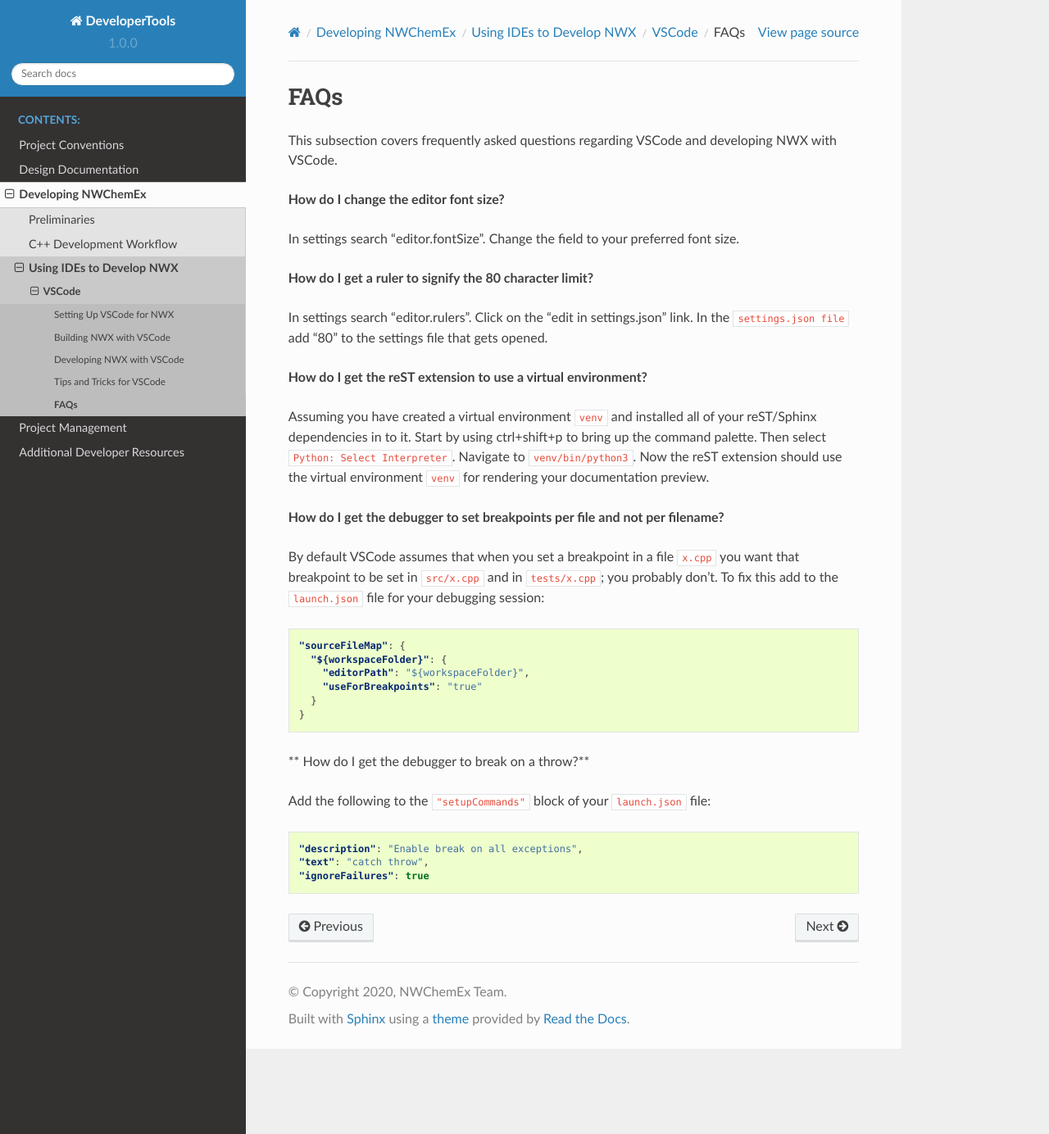
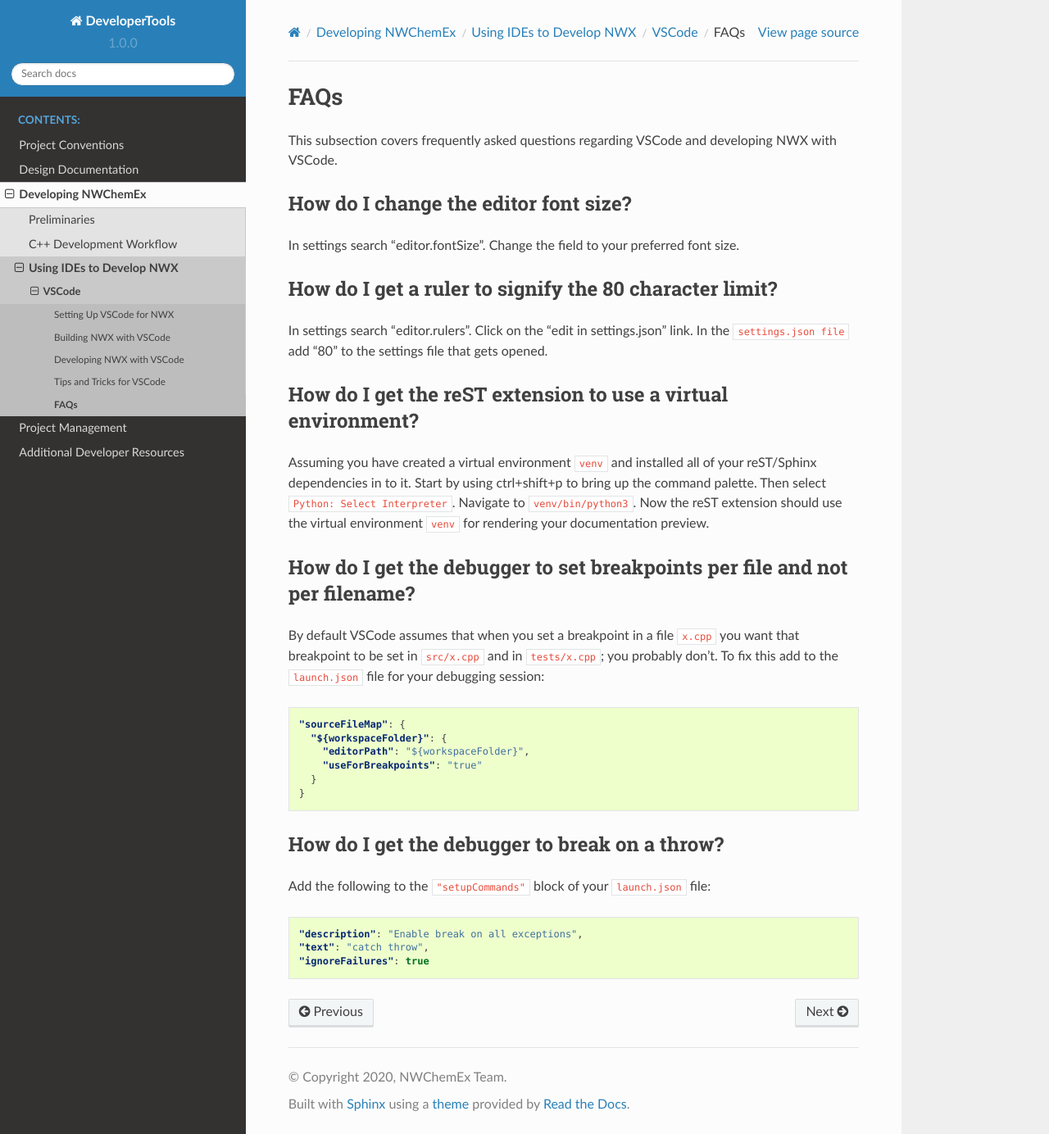
Before and after one commit to NWChemEx-Project/DeveloperTools, a Sphinx documentation site: the page built from docs/source/development/ides/vscode/faqs.rst, in a window 1280 px wide and 1384 px high. Shown: the whole window at 82% size. Built offline with Sphinx 7.4.7 and the Read the Docs theme 2.0.0, drawn with Linux system fonts in a browser that asks for light colours.

Commit message:
Update faqs.rst

```diff
--- a/docs/source/development/ides/vscode/faqs.rst
+++ b/docs/source/development/ides/vscode/faqs.rst
@@ -5,16 +5,19 @@ This subsection covers frequently asked questions regarding VSCode and
 developing NWX with VSCode.
 
 **How do I change the editor font size?**
+-----------------------------------------
 
 In settings search "editor.fontSize". Change the field to your preferred font
 size.
 
 **How do I get a ruler to signify the 80 character limit?**
+-----------------------------------------------------------
 
 In settings search "editor.rulers". Click on the "edit in settings.json" link.
 In the ``settings.json file`` add "80" to the settings file that gets opened.
 
 **How do I get the reST extension to use a virtual environment?**
+-----------------------------------------------------------------
 
 Assuming you have created a virtual environment ``venv`` and installed all of
 your reST/Sphinx dependencies in to it. Start by using ctrl+shift+p to bring up
@@ -23,6 +26,7 @@ the command palette. Then select ``Python: Select Interpreter``. Navigate to
 ``venv`` for rendering your documentation preview.
 
 **How do I get the debugger to set breakpoints per file and not per filename?**
+-------------------------------------------------------------------------------
 
 By default VSCode assumes that when you set a breakpoint in a file ``x.cpp``
 you want that breakpoint to be set in ``src/x.cpp`` and in ``tests/x.cpp``;
@@ -38,7 +42,8 @@ debugging session:
      }
    }
 
-** How do I get the debugger to break on a throw?**
+**How do I get the debugger to break on a throw?**
+--------------------------------------------------
 
 Add the following to the ``"setupCommands"`` block of your ``launch.json`` file:
 
```
